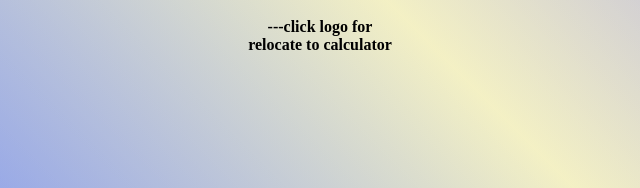
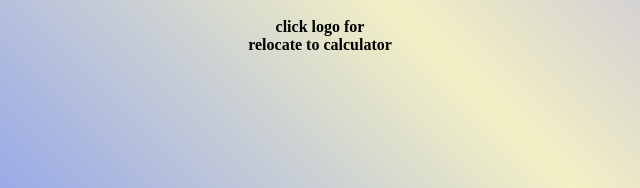
Before and after one commit to Anandreddy07/calculator-with-loginpage, a plain HTML site: page index.html in a window 1280 px wide. Shown: the part 466-654 px from the top of the page, 320-960 px from the left. Drawn offline with Linux system fonts and the light colour scheme.

Commit message:
3rd commit

```diff
--- a/index.html
+++ b/index.html
@@ -49,7 +49,7 @@
         </div>
         <div>
 
-            <h4  >---click logo for  <br> relocate to calculator</h4>
+            <h4  >click logo for  <br> relocate to calculator</h4>
         </div>
 
     </div>
```
